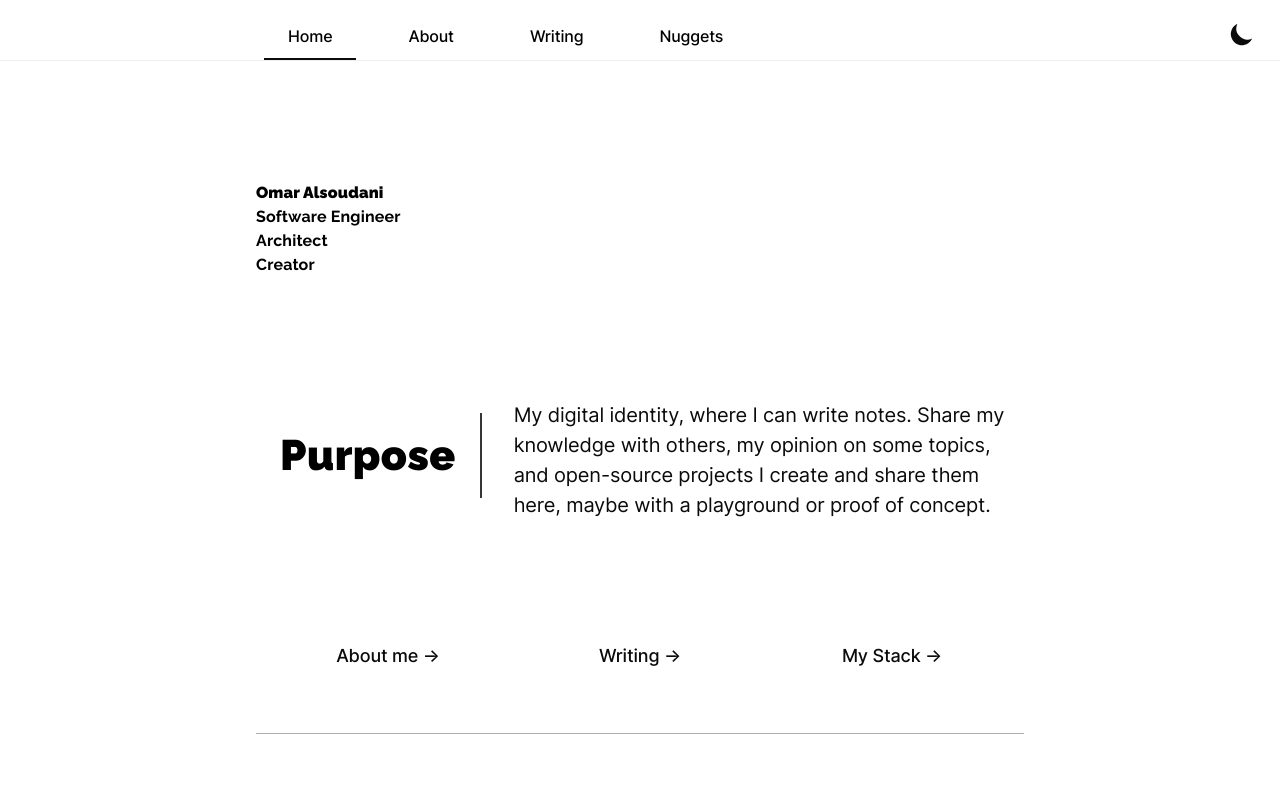
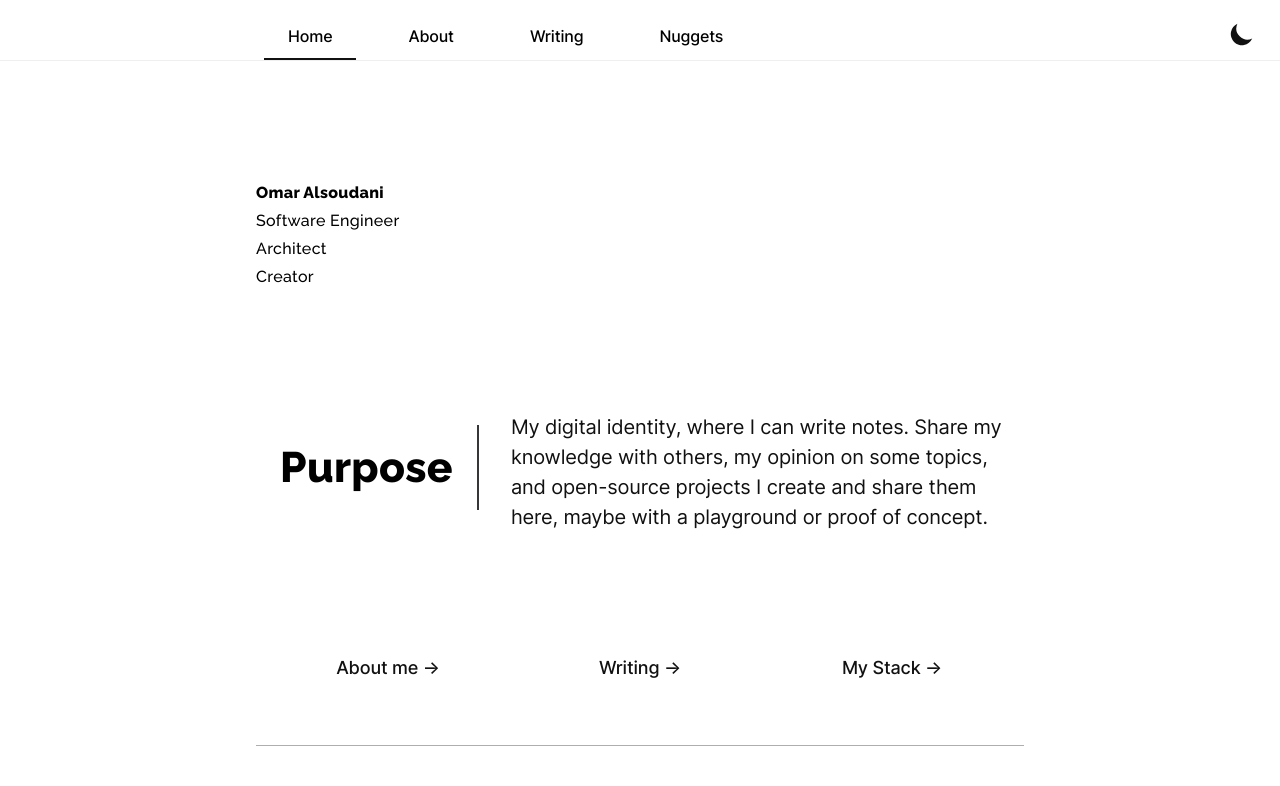
Before and after one commit to omaralsoudanii/mkreg.dev, a Next.js app: page / in a window 1280 px wide. Shown: the top 786 px of the page. Built offline with nearby package versions, Linux system fonts and the light colour scheme; no server answers; what @tailwindcss/typography, tailwindcss-line-clamp would draw is missing.

Commit message:
lower font headings weights

```diff
--- a/src/components/Card/index.tsx
+++ b/src/components/Card/index.tsx
@@ -10,9 +10,9 @@ const Card = ({ title, url, icon, desc }) => (
         })}
       </div>
       <div>
-        <h3 className="!mt-2 !mb-1 !text-lg md:!text-xl !font-bold !text-heading !leading-normal">
+        <h2 className="!mt-2 !mb-1 !text-lg md:!text-xl !font-semibold !text-heading !leading-normal">
           {title}
-        </h3>
+        </h2>
         <p className="!mt-1 !mb-2  !font-normal !leading-normal !text-[15px] lg:!text-base text-secondary clamp-5">
           {desc}
         </p>
--- a/src/components/MDXComponents/index.tsx
+++ b/src/components/MDXComponents/index.tsx
@@ -16,9 +16,9 @@ const MDXCard = ({ title, url, icon, desc }) => (
         })}
       </div>
       <div>
-        <h3 className="!mt-2 !mb-1 !text-lg md:!text-xl !font-bold !text-heading !leading-normal">
+        <h2 className="!mt-2 !mb-1 !text-lg md:!text-xl !font-bold !text-heading !leading-normal">
           {title}
-        </h3>
+        </h2>
         <p className="!mt-1 !mb-2  !font-normal !leading-normal !text-[15px] lg:!text-base text-secondary clamp-5">
           {desc}
         </p>
@@ -26,6 +26,7 @@ const MDXCard = ({ title, url, icon, desc }) => (
     </div>
   </a>
 )
+
 const MDXComponents = {
   Image: NextImage,
   a: NextLink,
--- a/src/components/Posts/List/index.tsx
+++ b/src/components/Posts/List/index.tsx
@@ -19,7 +19,7 @@ export default function PostsList({ posts, href }) {
               <Link
                 href={`${frontMatter.page ? '' : href}/${frontMatter.slug}`}
               >
-                <a className="link-unstyled !text-heading !font-extrabold">
+                <a className="link-unstyled !text-heading !font-bold">
                   {frontMatter.title}{' '}
                 </a>
               </Link>
--- a/src/styles/custom.css
+++ b/src/styles/custom.css
@@ -161,10 +161,10 @@
   h5,
   h6 {
     @apply text-heading;
-    letterSpacing: '0.01em',
+    letter-spacing: '0.02rem';
   }
 
   .sub-heading {
-    @apply font-bold mt-0 mb-0 !important;
+    @apply font-medium my-1 !important;
   }
 }
--- a/tailwind.config.js
+++ b/tailwind.config.js
@@ -56,7 +56,7 @@ module.exports = {
           700: '#363638',
           800: '#262626',
           900: '#171717',
-          1000: '#0b0b0b',
+          1000: '#111111',
         },
         dark: 'rgb(14, 20, 27)',
       },
@@ -70,26 +70,26 @@ module.exports = {
             lineHeight: theme('lineHeight.normal'),
             h1: {
               color: theme('colors.black'),
-              fontWeight: theme('fontWeight.black'),
-              letterSpacing: '0.01em',
+              fontWeight: theme('fontWeight.extrabold'),
+              letterSpacing: '0.02rem',
               fontFamily: theme('fontFamily.display'),
             },
             h2: {
               color: theme('colors.black'),
-              fontWeight: theme('fontWeight.extrabold'),
-              letterSpacing: '0.01em',
+              fontWeight: theme('fontWeight.bold'),
+              letterSpacing: '0.02rem',
               fontFamily: theme('fontFamily.display'),
             },
             h3: {
               color: theme('colors.black'),
-              fontWeight: theme('fontWeight.bold'),
-              letterSpacing: '0.01em',
+              fontWeight: theme('fontWeight.semibold'),
+              letterSpacing: '0.02rem',
               fontFamily: theme('fontFamily.display'),
             },
             'h4,h5,h6': {
               color: theme('colors.black'),
-              fontWeight: theme('fontWeight.semibold'),
-              letterSpacing: '0.01em',
+              fontWeight: theme('fontWeight.medium'),
+              letterSpacing: '0.02rem',
               fontFamily: theme('fontFamily.display'),
             },
             'ul > li::before': {
@@ -170,23 +170,23 @@ module.exports = {
     plugin(function ({ addBase, theme }) {
       addBase({
         h1: {
-          letterSpacing: '0.01em',
-          fontWeight: theme('fontWeight.black'),
+          letterSpacing: '0.02rem',
+          fontWeight: theme('fontWeight.extrabold'),
           fontFamily: theme('fontFamily.display'),
         },
         h2: {
-          letterSpacing: '0.01em',
-          fontWeight: theme('fontWeight.extrabold'),
+          letterSpacing: '0.02rem',
+          fontWeight: theme('fontWeight.bold'),
           fontFamily: theme('fontFamily.display'),
         },
         h3: {
-          letterSpacing: '0.01em',
-          fontWeight: theme('fontWeight.bold'),
+          letterSpacing: '0.02rem',
+          fontWeight: theme('fontWeight.semibold'),
           fontFamily: theme('fontFamily.display'),
         },
         'h4,h5,h6': {
-          letterSpacing: '0.01em',
-          fontWeight: theme('fontWeight.semibold'),
+          letterSpacing: '0.02rem',
+          fontWeight: theme('fontWeight.medium'),
           fontFamily: theme('fontFamily.display'),
         },
       })
```
